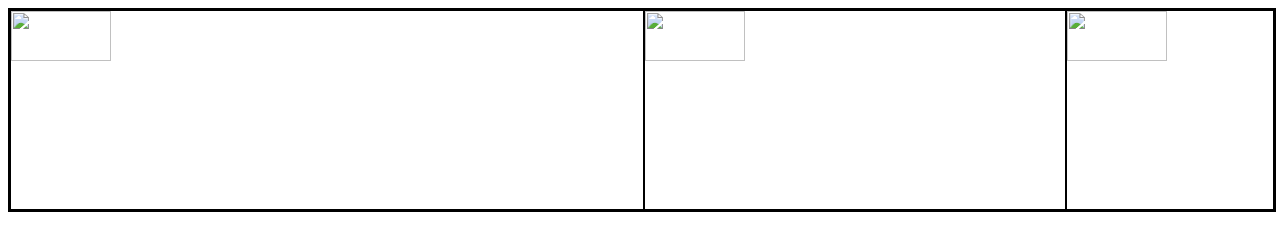
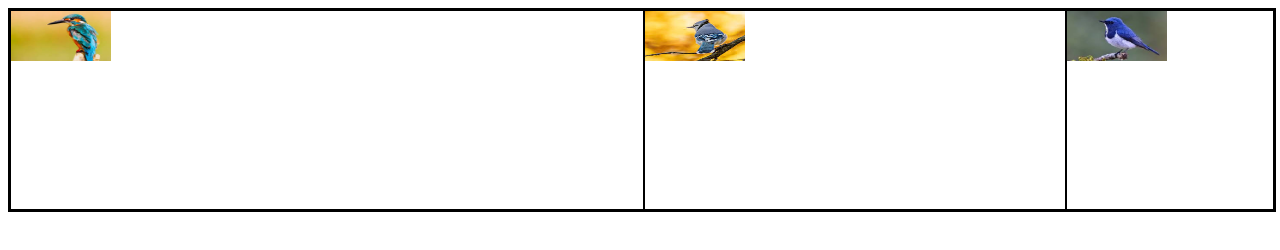
Before and after one commit to Satyapavni889/Day-24, a plain HTML site: page index.html in a window 1280 px wide. Drawn offline with Linux system fonts and the light colour scheme.

```diff
--- a/index.html
+++ b/index.html
@@ -35,9 +35,9 @@
 </head>
 <body>
     <div class="md">
-        <div class="cd cd1"><img  src="../images/b1.jpeg"  width="100px" ></div>
-        <div class="cd cd2"><img src="../images/B2.jpeg"  height="50px"></div>
-        <div class="cd cd3"><img src="../images/B3.jpeg"  height="50px"></div>
+        <div class="cd cd1"><img  src="./b1.jpeg"  width="100px" ></div>
+        <div class="cd cd2"><img src="./B2.jpeg"  height="50px"></div>
+        <div class="cd cd3"><img src="./B3.jpeg"  height="50px"></div>
     </div>
 </body>
 </html>
```
Also changed, not shown: B2.jpeg (added), B3.jpeg (added), B4.jpg (added), b1.jpeg (added).
